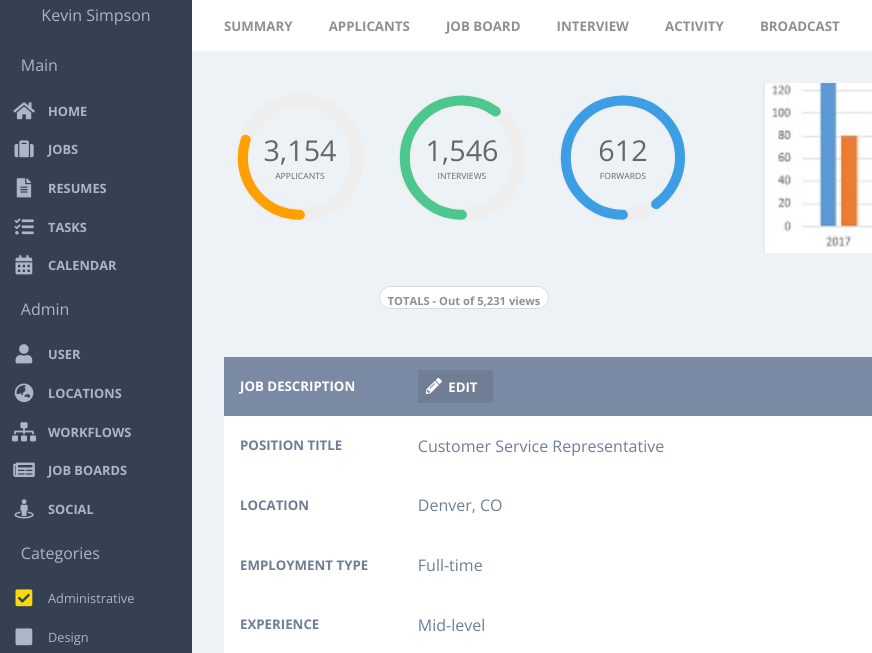
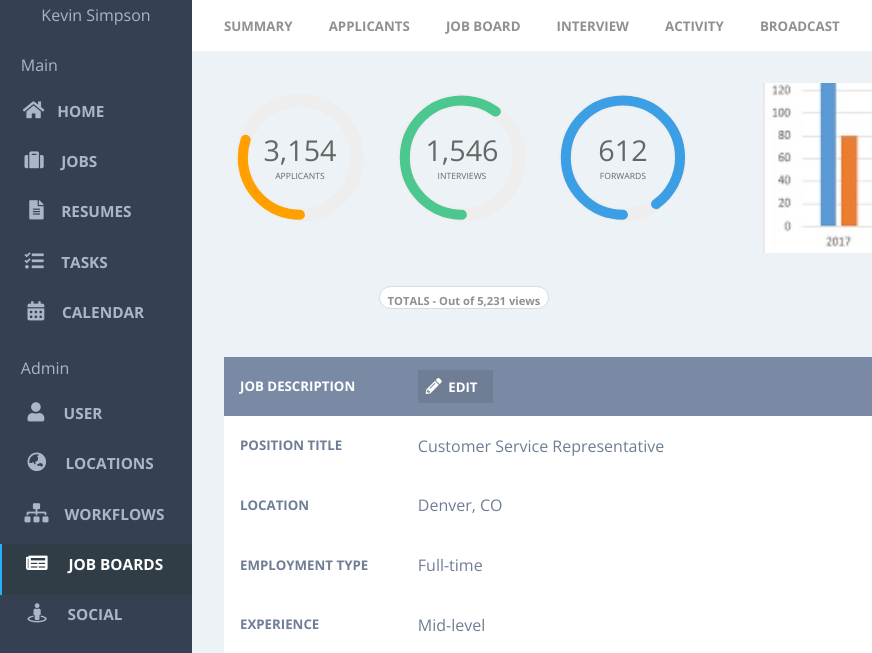
Before and after one commit to relasine/ks-comp-challenge-3, a plain HTML site: page index.html in a window 1280 px wide. Shown: the part 154-807 px from the top of the page, 0-872 px from the left. Drawn offline with nearby package versions, Linux system fonts and the light colour scheme.

Commit message:
Refactor nav

```diff
--- a/css/styles.css
+++ b/css/styles.css
@@ -42,28 +42,38 @@ nav {
   margin: auto;
 }
 
+.nav-wrap-2, .nav-wrap-3 {
+  grid-template-rows: repeat(6, 1fr);
+}
+
+.nav-wrap-4 {
+  grid-template-rows: repeat(5, 1fr);
+}
+
 .nav-wrap-2, .nav-wrap-3, .nav-wrap-4 {
   display: grid;
-  grid-template-columns: 25% 75%
 }
 
 .nav-cat-label {
   margin-left: 1.3rem;
 
-  grid-column: 1/3;
 }
 
 .nav-icon, .cat-icon{
   font-size: 1.2rem;
-
-
-  align-self: center;
-  justify-self: center;
+  padding-left: 1.3rem;
+  border-left: #354052 solid 2px;
 }
 
-.nav-icon:hover, .nav-link-label:hover, .nav-name:hover {
+.cat-icon {
+  margin-left: .4rem;
+}
+
+.nav-icon:hover {
+  background: #303D46;
   color: #FFFFFF;
   cursor: pointer;
+  border-left: #27AFFB solid 2px;
 }
 
 .yellow-icon {
@@ -88,17 +98,98 @@ nav {
 }
 
 .nav-link-label {
+  font-family: 'Open Sans', sans-serif;
   font-size: .8em;
   text-transform: uppercase;
 
+  display: inline-block;
   margin-bottom: .7rem;
   margin-top: .8rem;
+}
 
-  align-self: center;
+.home-link-label {
+  margin-left: .8rem;
+}
+
+.job-icon {
+  padding-left: 1.4rem;
+}
+
+.job-link-label {
+  margin-left: 1.1rem;
+}
+
+.resumes-icon {
+  padding-left: 1.7rem;
+}
+
+.resumes-link-label {
+  margin-left: 1.1rem;
+}
+
+.tasks-icon {
+  padding-left: 1.4rem;
+}
+
+.tasks-link-label {
+  margin-left: 1.1rem;
+}
+
+.calendar-icon {
+  padding-left: 1.6rem;
+}
+
+.calendar-link-label {
+  margin-left: 1.1rem;
+}
+
+.user-icon {
+  padding-left: 1.6rem;
+}
+
+.user-link-label {
+  margin-left: 1.2rem;
+}
+
+.locations-icon {
+  padding-left: 1.6rem;
+}
+
+.locations-link-label {
+  margin-left: 1.2rem;
+}
+
+.workflows-icon {
+  padding-left: 1.4rem;
+}
+
+.workflows-link-label {
+  margin-left: 1rem;
+}
+
+.job-boards-icon {
+  color: #FFFFFF;
+  padding-left: 1.5rem;
+  background: #303D46;
+  border-left: #27AFFB solid 2px;
+
+}
+
+.job-boards-link-label {
+  margin-left: 1.3rem;
+}
+
+.social-icon {
+  padding-left: 1.6rem;
+}
+
+.social-link-label {
+  margin-left: 1.3rem;
 }
 
 .categories {
   text-transform: none;
+  margin-left: 1.3rem;
 }
 
 /*TOP SECTION STYLING*/
--- a/index.html
+++ b/index.html
@@ -17,37 +17,27 @@
     </div>
     <div class="nav-wrap-2 nav-wrap">
       <p class="nav-cat-label">Main</p>
-      <i class="fas fa-home nav-icon"></i>
-      <h5 class="nav-link-label">home</h5>
-      <i class="fas fa-suitcase nav-icon"></i>
-      <h5 class="nav-link-label">jobs</h5>
-      <i class="fas fa-file-alt nav-icon"></i>
-      <h5 class="nav-link-label">resumes</h5>
-      <i class="fas fa-tasks nav-icon"></i>
-      <h5 class="nav-link-label">tasks</h5>
-      <i class="fas fa-calendar-alt nav-icon"></i>
-      <h5 class="nav-link-label">calendar</h5>
+      <i class="fas fa-home nav-icon home-icon"><h5 class="nav-link-label home-link-label">home</h5></i>
+      <i class="fas fa-suitcase nav-icon job-icon"><h5 class="nav-link-label job-link-label">jobs</h5></i>
+      <i class="fas fa-file-alt nav-icon resumes-icon"><h5 class="nav-link-label resumes-link-label">resumes</h5></i>
+      <i class="fas fa-tasks nav-icon tasks-icon"><h5 class="nav-link-label tasks-link-label">tasks</h5></i>
+      <i class="fas fa-calendar-alt nav-icon calendar-icon"><h5 class="nav-link-label calendar-link-label">calendar</h5></i>
     </div>
     <div class="nav-wrap-3 nav-wrap">
       <p class="nav-cat-label">Admin</p>
-      <i class="fas fa-user nav-icon"></i>
-      <h5 class="nav-link-label">user</h5>
-      <i class="fas fa-globe-asia nav-icon"></i>
-      <h5 class="nav-link-label">locations</h5>
-      <i class="fas fa-sitemap nav-icon"></i>
-      <h5 class="nav-link-label">workflows</h5>
-      <i class="fas fa-newspaper nav-icon"></i>
-      <h5 class="nav-link-label">job boards</h5>
-      <i class="fas fa-street-view nav-icon"></i>
-      <h5 class="nav-link-label">social</h5>
+      <i class="fas fa-user nav-icon user-icon"><h5 class="nav-link-label user-link-label">user</h5></i>
+      <i class="fas fa-globe-asia nav-icon locations-icon"><h5 class="nav-link-label locations-link-label">locations</h5></i>
+      <i class="fas fa-sitemap nav-icon workflows-icon"><h5 class="nav-link-label workflows-link-label">workflows</h5></i>
+      <i class="fas fa-newspaper nav-icon job-boards-icon"><h5 class="nav-link-label job-boards-link-label">job boards</h5></i>
+      <i class="fas fa-street-view nav-icon social-icon"><h5 class="nav-link-label social-link-label">social</h5> </i>
+
     </div>
     <div class="nav-wrap-4 nav-wrap">
       <p class="nav-cat-label">Categories</p>
-      <i class="fas fa-check-square yellow-icon cat-icon"></i>
-      <p class="categories nav-link-label">Administrative</p>
-      <i class="fas fa-square blue-icon cat-icon"></i><p class="categories nav-link-label">Design</p>
-      <i class="fas fa-square red-icon cat-icon"></i><p class="categories nav-link-label">Executive</p>
-      <i class="fas fa-square green-icon cat-icon"></i><p class="categories nav-link-label">Human Resources</p>
+      <i class="fas fa-check-square yellow-icon cat-icon"><p class="categories nav-link-label">Administrative</p></i>
+      <i class="fas fa-square blue-icon cat-icon"><p class="categories nav-link-label">Design</p></i>
+      <i class="fas fa-square red-icon cat-icon"><p class="categories nav-link-label">Executive</p></i>
+      <i class="fas fa-square green-icon cat-icon"><p class="categories nav-link-label">Human Resources</p> </i>
     </div>
   </nav>
   <section class="top-bar">
```
